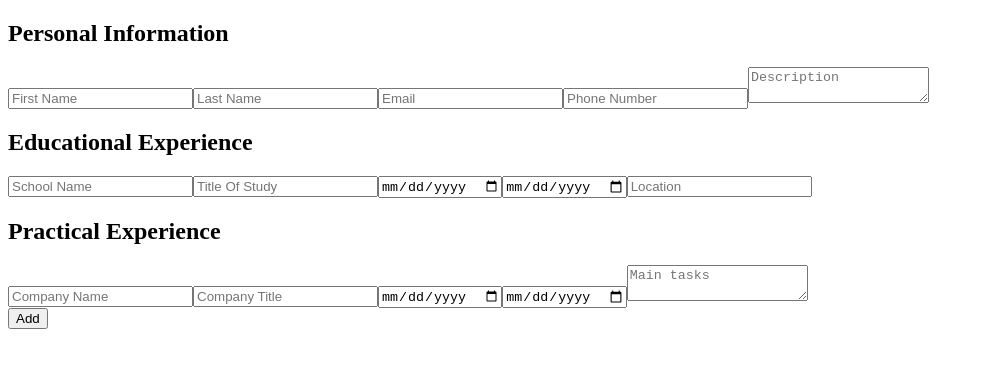
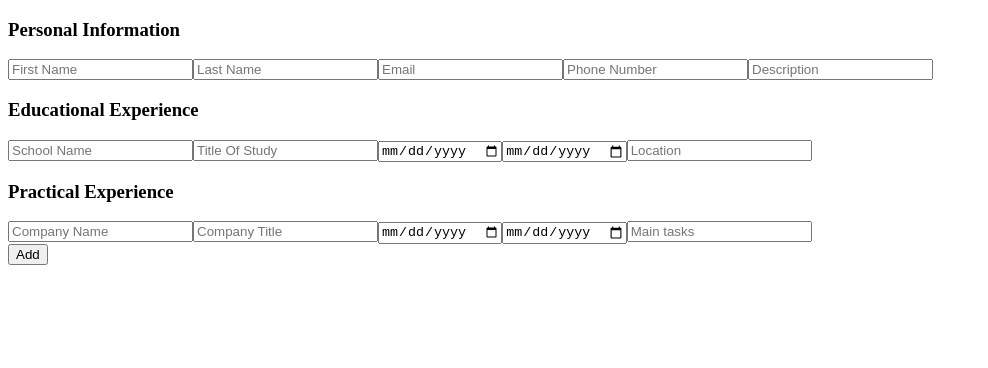
Before and after one commit to Yeffry921/Project-CV-Application, a React (Create React App) app: page / in a window 1280 px wide. Shown: the top 368 px of the page, without its empty margins (0-988 px from the left). Built offline with nearby package versions, Linux system fonts and the light colour scheme.

Commit message:
fix indentation issue

```diff
--- a/src/components/coverForm.js
+++ b/src/components/coverForm.js
@@ -7,20 +7,21 @@ class CoverForm extends Component {
   }
 
   render () {
-    const { onChange, values } = this.props
+    const { onChange, values, onSubmit } = this.props
       return (
-      <form>
+        <div className='cover-wrapper'>
+          <form onSubmit={onSubmit}>
             <div>
-          <h1>Personal Information</h1>
+              <h3>Personal Information</h3>
               <input type='text' placeholder='First Name' name='firstName' onChange={onChange} value={values.firstName}/>
               <input type='text' placeholder='Last Name' name='lastName' onChange={onChange} value={values.lastName}/>
               <input type='email' placeholder='Email' name='email' onChange={onChange} value={values.email}/>
               <input type='text' placeholder='Phone Number' name='phone' onChange={onChange} value={values.phone}/>
-          <textarea placeholder='Description' name='description' onChange={onChange} value={values.description}></textarea>
+              <input placeholder='Description' name='description' onChange={onChange} value={values.description}/>
             </div>
 
             <div>
-          <h1>Educational Experience</h1>
+              <h3>Educational Experience</h3>
               <input type='text' onChange={onChange} value={values.school} name='school' placeholder='School Name'/>
               <input type='text' onChange={onChange} value={values.title} name='title' placeholder='Title Of Study'/>
               <input type='date' onChange={onChange} value={values.fromDate} name='fromDate' placeholder='From'/>
@@ -29,18 +30,19 @@ class CoverForm extends Component {
             </div>
 
             <div>
-          <h1>Practical Experience</h1>
+              <h3>Practical Experience</h3>
               <input type='text' onChange={onChange} value={values.company} name='company' placeholder='Company Name'/>
               <input type='text' onChange={onChange} value={values.companyTitle} name='companyTitle' placeholder='Company Title'/>
               <input type='date' onChange={onChange} value={values.companyDateStart} name='companyDateStart' placeholder='Date started'/>
               <input type='date' onChange={onChange} value={values.companyDateEnd} name='companyDateEnd' placeholder='Dated ended (Leave blank if still attending)'/>
-          <textarea placeholder='Main tasks' onChange={onChange} value={values.companyTasks} name='companyTasks'></textarea>
+              <input placeholder='Main tasks' onChange={onChange} value={values.companyTasks} name='companyTasks'/>
             </div>
 
             <div>
-          <button type='submit'>Add</button>
+              <button type='submit' className='btn'>Add</button>
             </div>
           </form>
+      </div>
       )
   }
 }
```
Lines whose indentation alone changed are shown as unchanged.
